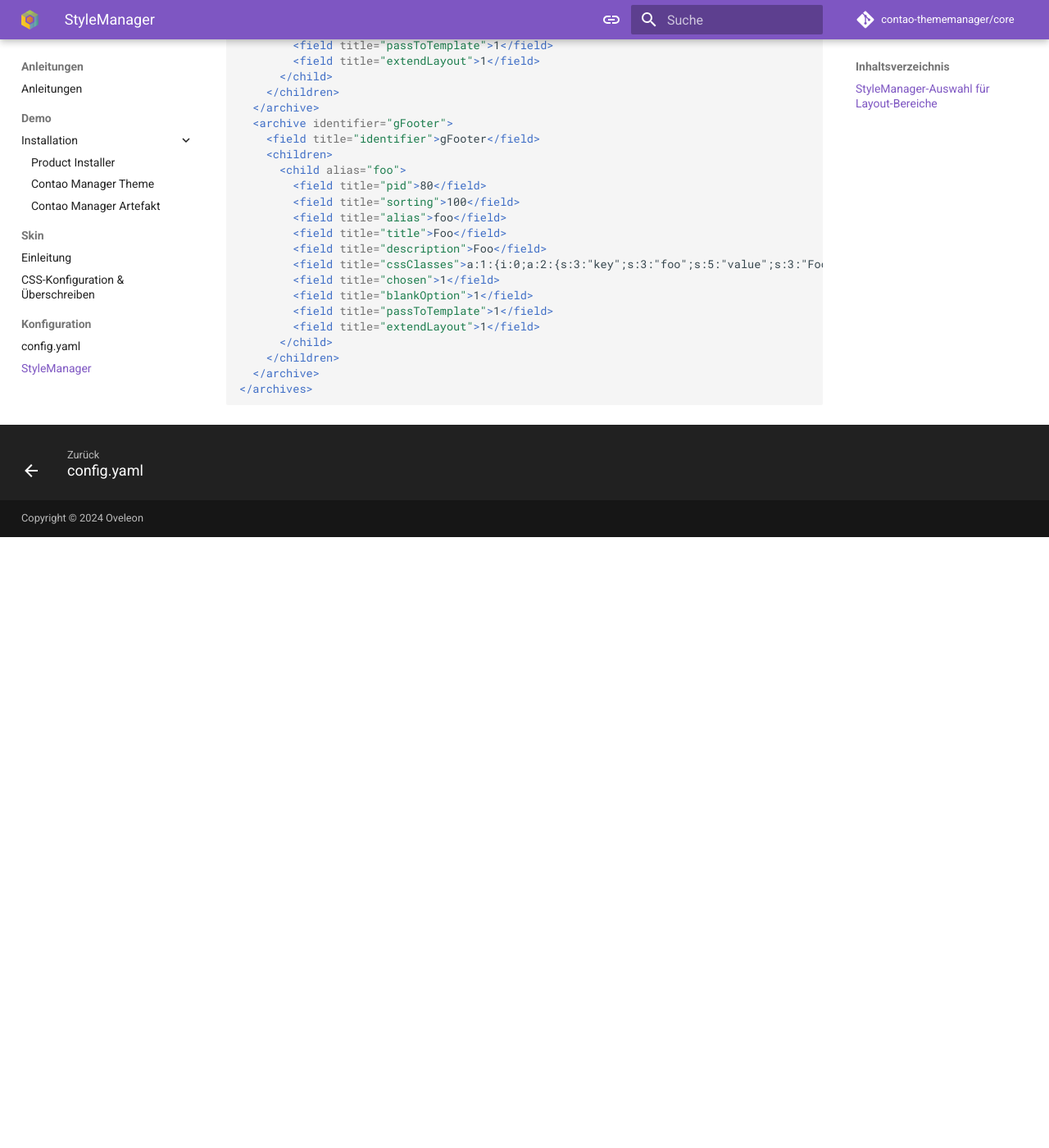
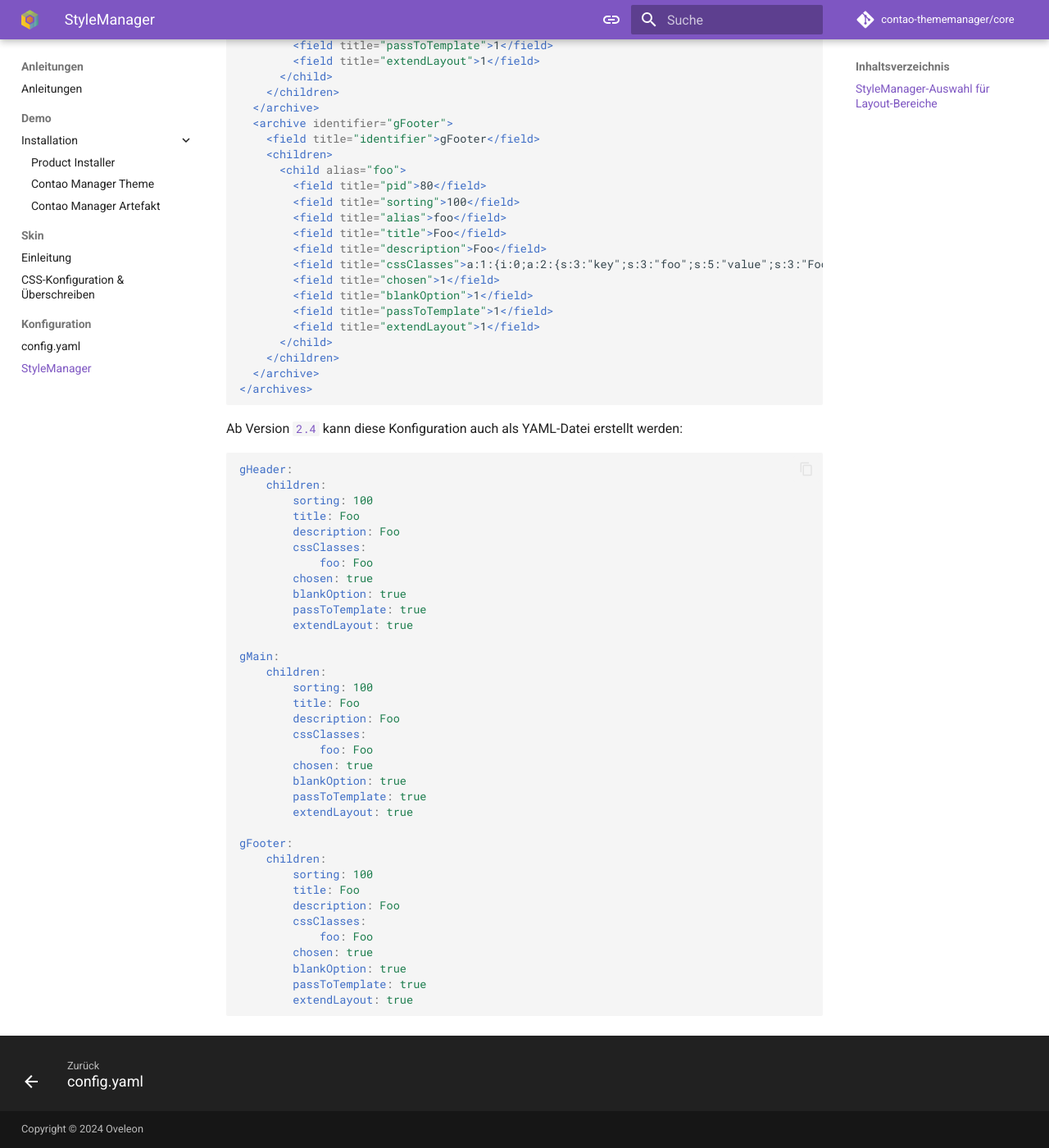
Before and after one commit to contao-thememanager/docs, an MkDocs documentation site: the page built from docs/pages/guides/configuration/stylemanager.md, in a window 1280 px wide and 1400 px high, scrolled down 992 px. Shown: the whole window at 82% size. Built offline with MkDocs 1.6.1 and Material for MkDocs 9.7.7, drawn with Linux system fonts in a browser that asks for light colours; comment, search, counter and statistics services are not loaded; before the commit the page ends 1647 px from its top, so only the background shows below that.

Commit message:
Add YAML example

````diff
--- a/docs/pages/guides/configuration/stylemanager.md
+++ b/docs/pages/guides/configuration/stylemanager.md
@@ -68,3 +68,43 @@ und Footer im Layout hinzugefügt werden können:
   </archive>
 </archives>
 ```
+
+Ab Version [`2.4`](https://github.com/contao-thememanager/core/releases/tag/2.4.0) kann diese Konfiguration auch als
+YAML-Datei erstellt werden:
+```yaml
+gHeader:
+    children:
+        sorting: 100
+        title: Foo
+        description: Foo
+        cssClasses:
+            foo: Foo
+        chosen: true
+        blankOption: true
+        passToTemplate: true
+        extendLayout: true
+
+gMain:
+    children:
+        sorting: 100
+        title: Foo
+        description: Foo
+        cssClasses:
+            foo: Foo
+        chosen: true
+        blankOption: true
+        passToTemplate: true
+        extendLayout: true
+
+gFooter:
+    children:
+        sorting: 100
+        title: Foo
+        description: Foo
+        cssClasses:
+            foo: Foo
+        chosen: true
+        blankOption: true
+        passToTemplate: true
+        extendLayout: true
+```
````
